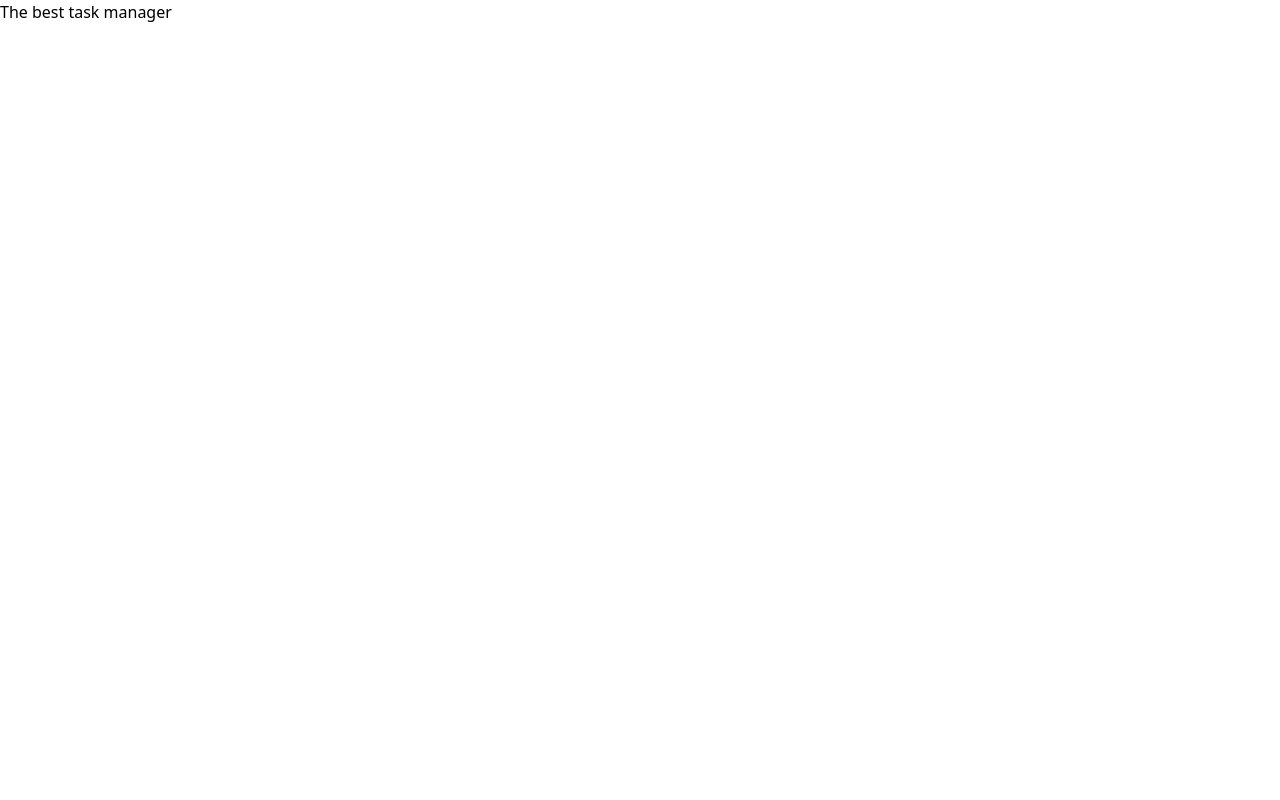
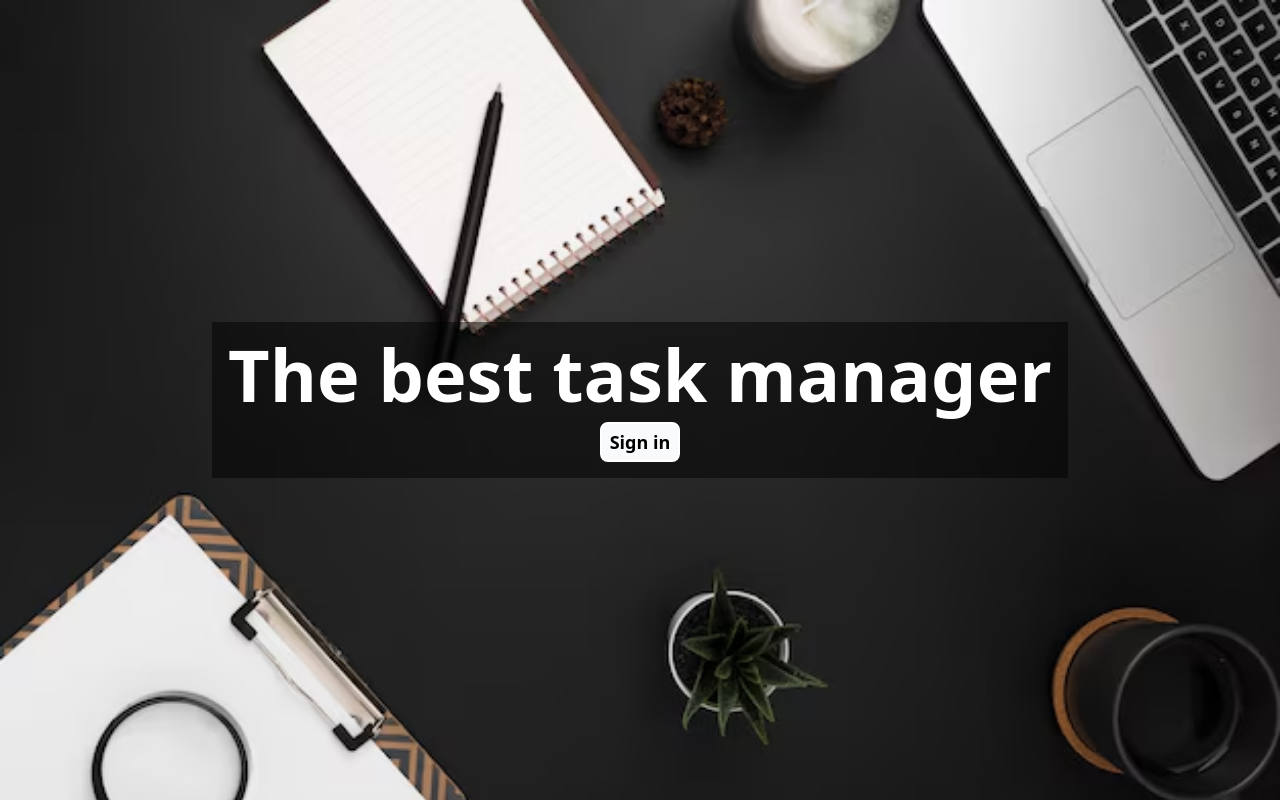
Before and after one commit to DMITRII1548/laravel-microservice-task-manager, a Vue app in the folder frontend/: page / in a window 1280 px wide. Built offline with nearby package versions, Linux system fonts and the light colour scheme.

Commit message:
Created home page

```diff
--- a/frontend/src/assets/main.css
+++ b/frontend/src/assets/main.css
@@ -1,3 +1,20 @@
 @tailwind base;
 @tailwind components;
 @tailwind utilities;
+
+.block-opacity-50 {
+    position: relative;
+    z-index: 0;
+}
+
+.block-opacity-50::before {
+    position: absolute;
+    z-index: 1;
+
+    content: "";
+    width: 100%;
+    height: 100%;
+
+    background: #000;
+    opacity: 0.5;
+}
--- /dev/null
+++ b/frontend/src/components/WhiteLinkButton.vue
@@ -0,0 +1,12 @@
+<template>
+    <router-link :to="to" class="px-2 py-1 rounded-lg border-white border-2 bg-slate-50 text-lg font-semibold hover:bg-white"><slot></slot></router-link>
+</template>
+
+<script setup>
+const props = defineProps({
+  to: {
+    type: [String, Object],
+    required: true,
+  }
+});
+</script>
--- a/frontend/src/views/HomeView.vue
+++ b/frontend/src/views/HomeView.vue
@@ -1,8 +1,16 @@
 <template>
-    <main>
-        <h1>The best task manager</h1>
+    <main class="w-screen h-screen flex justify-center items-center" style="background: url('/imgs/home-bg.avif');  background-size: cover;">
+        <div class="block-opacity-50 p-4 flex flex-col justify-center items-center gap-3">
+            <div class="z-10">
+                <h1 class="text-white text-7xl text-center font-semibold">The best task manager</h1>
+            </div>
+            <div class="z-10 flex justify-center">
+                <WhiteLinkButton to="/">Sign in</WhiteLinkButton>
+            </div>
+        </div>
     </main>
 </template>
 
-<script>
+<script setup>
+import WhiteLinkButton from '../components/WhiteLinkButton.vue'
 </script>
--- a/frontend/tailwind.config.js
+++ b/frontend/tailwind.config.js
@@ -1,6 +1,8 @@
 /** @type {import('tailwindcss').Config} */
 export default {
-  content: [],
+  content: [
+    './src/**/*.{vue,js,ts,jsx,tsx}',
+  ],
   theme: {
     extend: {},
   },
```
Also changed, not shown: frontend/public/imgs/home-bg.avif (added).
